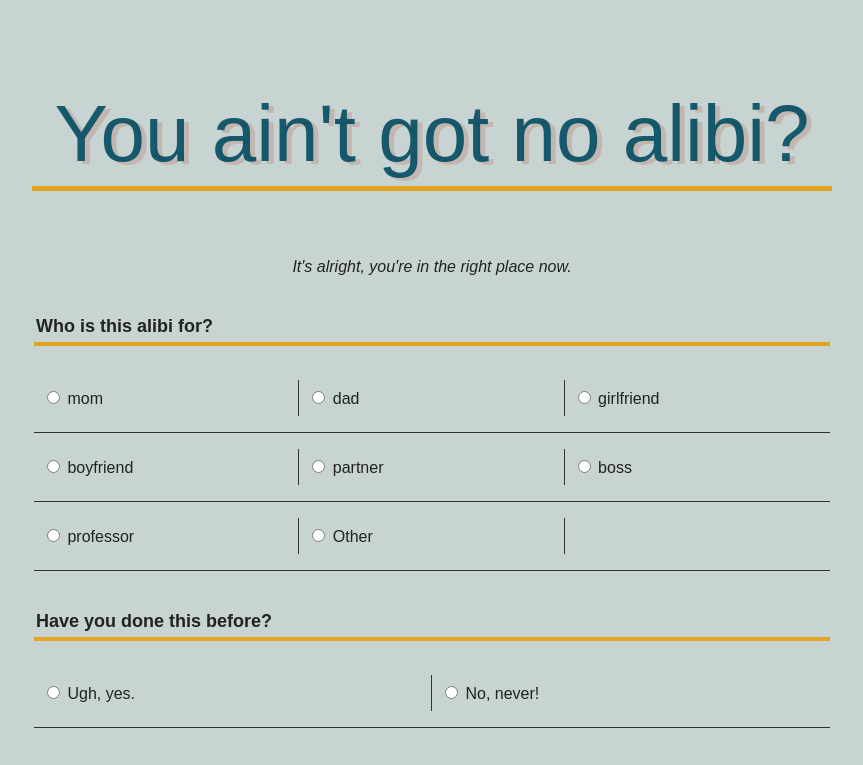
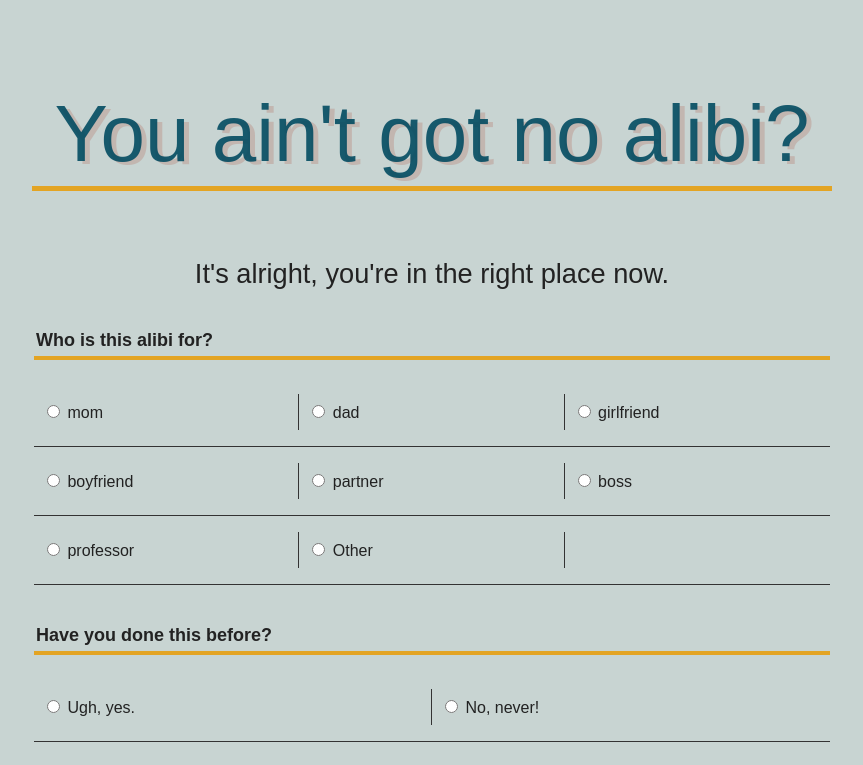
Before and after one commit to melissajclark/alibi-creator, a plain HTML site: page index.html in a window 1280 px wide. Shown: the top 765 px of the page, without its empty margins (208-1071 px from the left). Drawn offline with nearby package versions, Linux system fonts and the light colour scheme; files that its build step writes are made by us from their sources.

Commit message:
updaed font size of caption

```diff
--- a/assets/scss/_type.scss
+++ b/assets/scss/_type.scss
@@ -52,7 +52,5 @@ h2 {
 }
 
 .caption {
-	font-style: italic;
-	font-weight: 400;
-	text-align:center;
+	font-size: 1.7em;
 }
```
